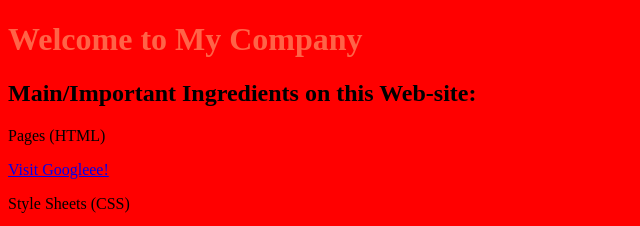
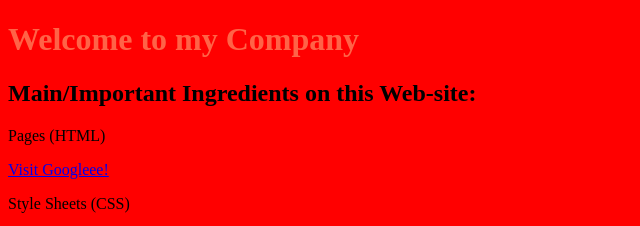
Before and after one commit to MallikarjunagoudaCM/NewProject, a plain HTML site: page index.html in a window 1280 px wide. Shown: the top 226 px of the page, 0-640 px from the left. Drawn offline with Linux system fonts and the light colour scheme.

Commit message:
Update index.html

```diff
--- a/index.html
+++ b/index.html
@@ -7,7 +7,7 @@
 
 <body style="background-color:red;">
 
-  <h1 style="color:Tomato;">Welcome to My Company</h1>
+  <h1 style="color:Tomato;">Welcome to my Company</h1>
   <h2>Main/Important Ingredients on this Web-site:</h2>
 
   <p>Pages (HTML)</p>
```
